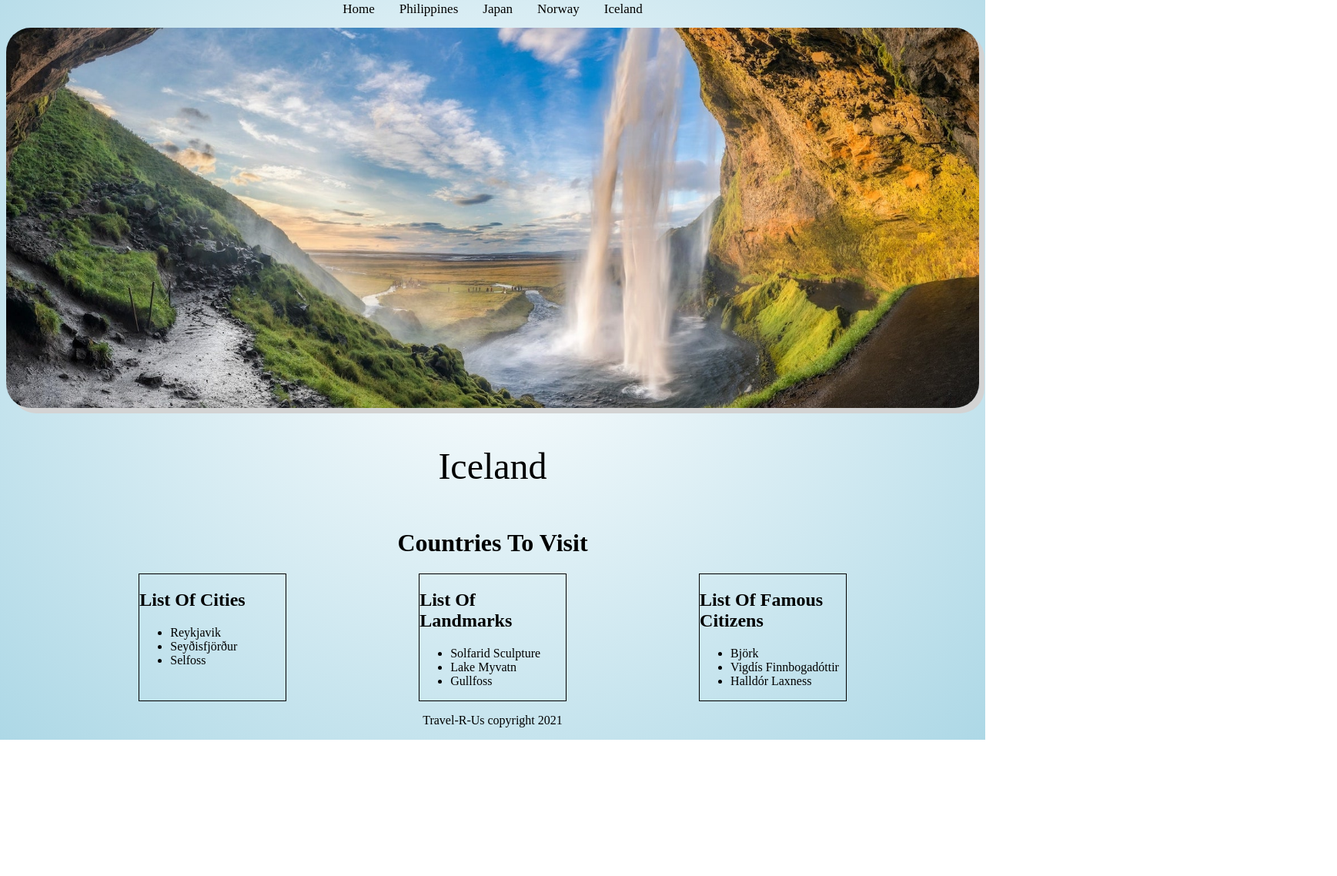
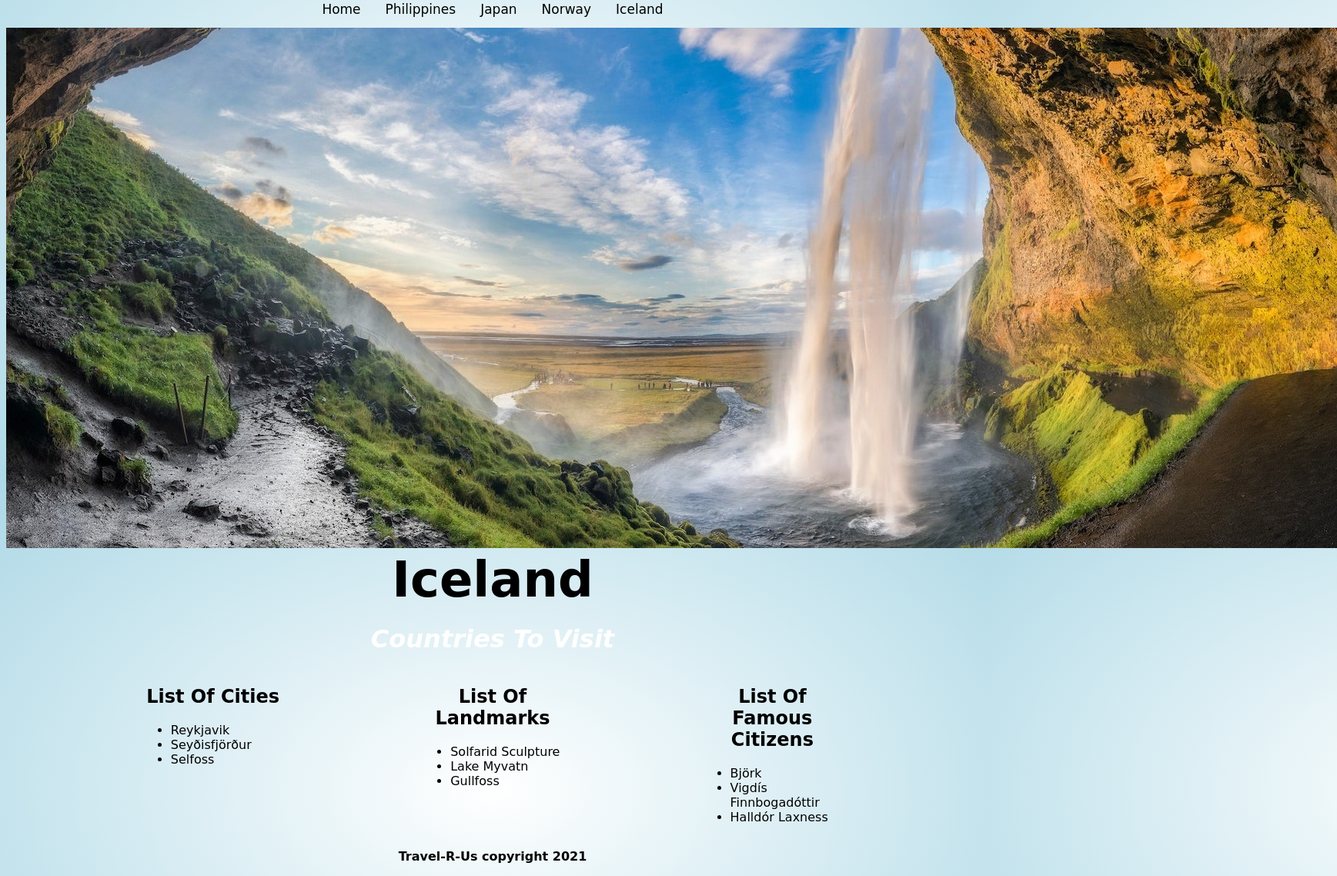
Before and after one commit to NSS-Day-Cohort-49/helloworld-git-fetch-faction, a plain HTML site: page iceland.html in a window 1280 px wide. Shown: the part 174-1312 px from the top of the page at 77% size, 1737 px wide, since content can reach past the window. Before the commit the page ends 1135 px from the top, so only its background shows below. Drawn offline with Linux system fonts and the light colour scheme.

Commit message:
made changes to my code

```diff
--- a/styles/styles.css
+++ b/styles/styles.css
@@ -1,10 +1,13 @@
 .navbar {
-
     background-color: transparent;
     overflow: hidden;
     display: flex;
     justify-content: center;
     flex-wrap: wrap;
+  }
+
+  .navbar {
+      font-size: 3em;
   }
 
   .navbar a {
@@ -14,6 +17,7 @@
     padding: 14px 16px;
     text-decoration: none;
     font-size: 17px;
+    font-family: cursive;
   }
 
   .navbar a:hover {
@@ -24,7 +28,9 @@
 
   .countries-to-visit {
       text-align: center;
-      padding-top: 1em;
+      font-family: cursive;
+      font-style: italic;
+      color: white;
   }
 
   .countries {
@@ -36,22 +42,39 @@
   }
 
   .countries-image {
-      /* border: 2px solid red; */
+      /* border: 2px solid black; */
+      width: 100%;
+      height: 100%;
+  }
+
+
+  .countries h2 {
+      text-align: center;
+  }
+
+  .islands {
+      height: auto;
+      display: block;
+      margin-left: auto;
+      margin-right: auto;
+      width: 1200px;
+      box-shadow: 7px 7px lightgrey;
       border-radius: 2em;
   }
 
+
   .countries-cities {
-      border: 1px solid black;
+      /* border: 1px solid black; */
       flex-basis: 15%;
   }
 
   .countries-landmarks {
-      border: 1px solid black;
+      /* border: 1px solid black; */
       flex-basis: 15%;
   }
 
   .countries-citizens {
-      border: 1px solid black;
+      /* border: 1px solid black; */
       flex-basis: 15%;
   }
 
@@ -68,28 +91,54 @@
   .countries-name {
       /* border: 5px solid black; */
       text-align: center;
-      font-size: 3em;
-      padding-top:1em;
+      font-size: 4em;
+      color: black;
+      font-family: cursive;
+      font-weight: 900;
+  }
 
-  }
-  .parallax{
 
-        /* background-image: url("/images/parallax-2.jpg"); */
+
+  .parallax {
+    /* The image used */
     background-image: radial-gradient(white, lightblue);
-        /* height: 1200px;
+
+    /* Set a specific height */
+    min-height: 500px;
+
+    /* Create the parallax scrolling effect */
     background-attachment: fixed;
     background-position: center;
     background-repeat: no-repeat;
-        background-size: cover; */
-
+    background-size: cover;
   }
 
-  .iceland-header-pics{
-    height: 100%;
-    display: block;
-    margin-left: auto;
-    margin-right: auto;
-    width: 100%;
-    border-radius: 2em;
-    box-shadow: 7px 7px lightgrey;
+
+ .countries-cities {
+    font-family: cursive;
 }
+
+.countries-landmarks {
+    font-family: cursive;
+}
+
+.countries-citizens {
+    font-family: cursive;
+}
+
+.footer {
+    font-family: cursive;
+    font-weight: 900;
+}
+
+.citizen {
+    font-size: 1.2em;
+}
+
+.land {
+    font-size: 1.2em;
+}
+
+.city {
+    font-size: 1.2em;
+}
```
Lines whose indentation alone changed are shown as unchanged.
